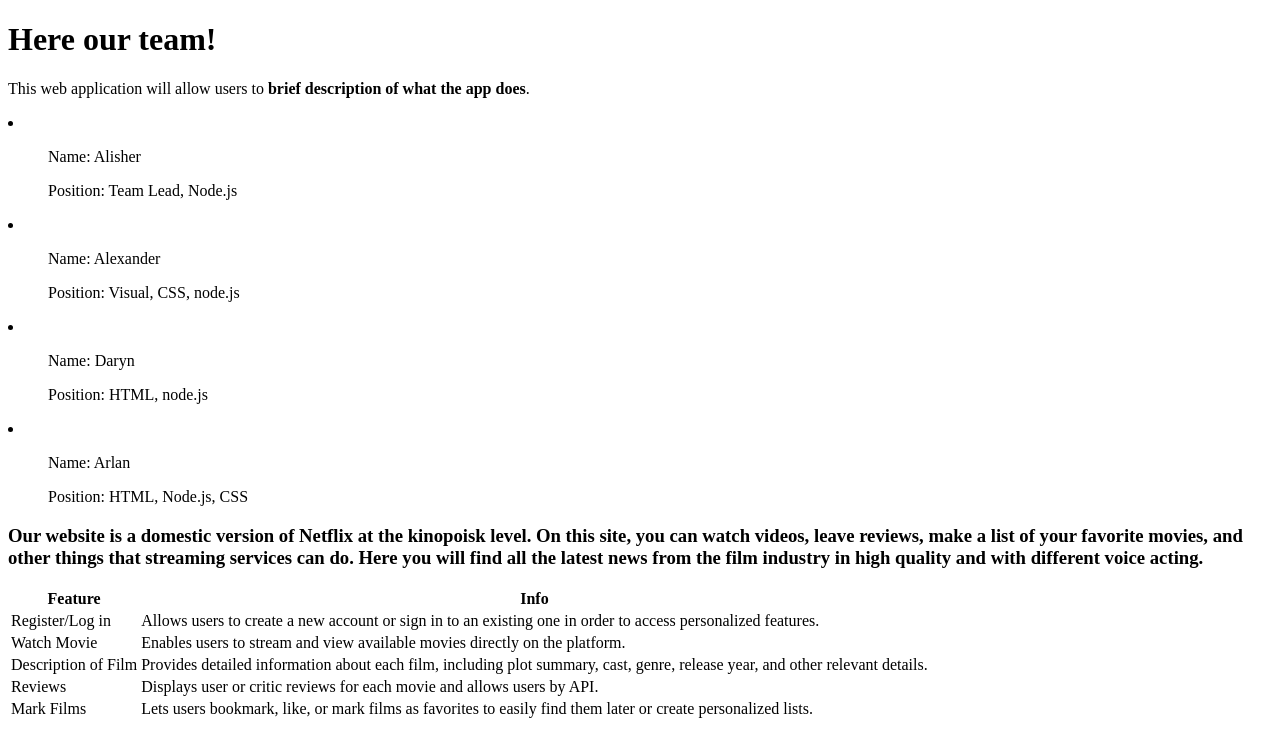
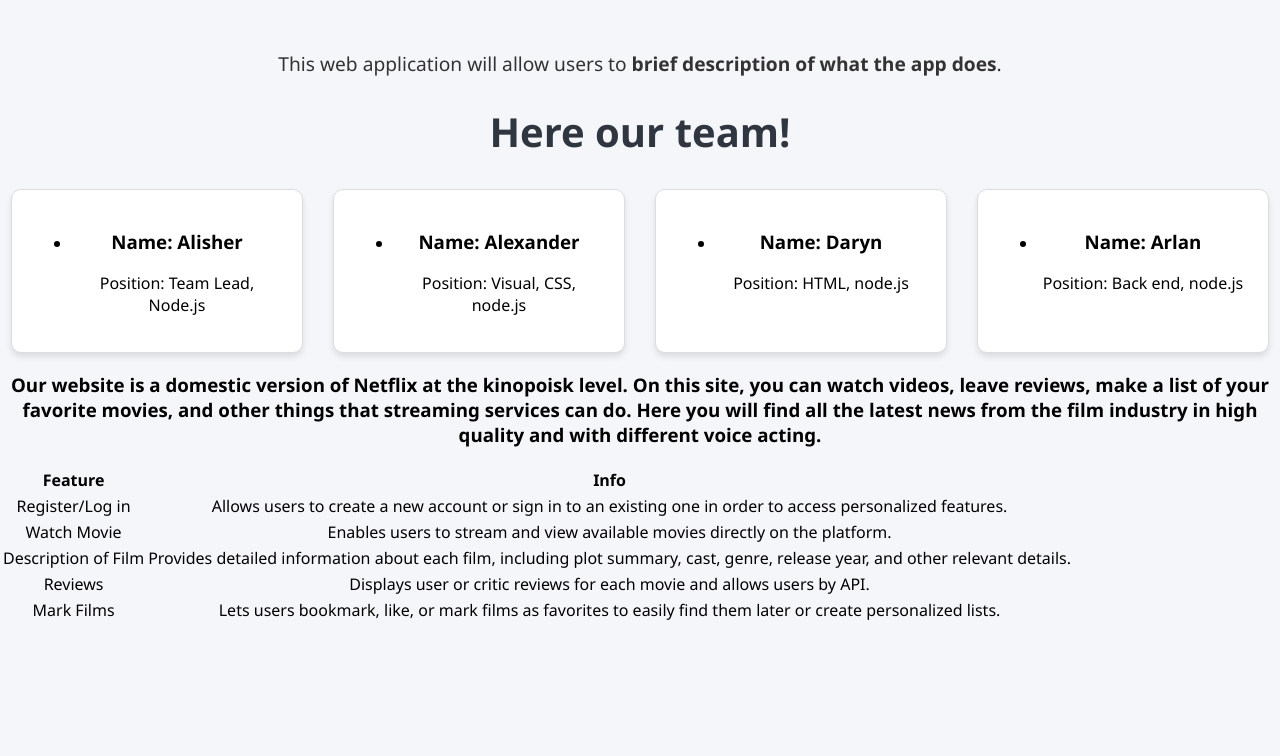
Before and after one commit to zhalisher/Web2Assignment1, a plain HTML site: page views/index.html in a window 1280 px wide. Drawn offline with Linux system fonts and the light colour scheme.

Commit message:
style: add CSS styles for layout and team member cards; update HTML structure

```diff
--- a/public/style.css
+++ b/public/style.css
@@ -0,0 +1,46 @@
+body {
+    background-color: #f5f6fa;
+    margin: 0;
+    padding: 0;
+    box-sizing: border-box;
+    font-family: "Segoe UI", Arial, sans-serif;
+}
+
+.title {
+    text-align: center;
+    margin-top: 50px;
+}
+
+.description {
+    font-size: 1.2em;
+    color: #333;
+    margin-bottom: 20px;
+}
+
+h1 {
+    font-size: 2.5em;
+    color: #2f3640;
+    margin-bottom: 30px;
+}
+
+.team {
+    display: flex;
+    justify-content: center;
+    gap: 30px;
+    flex-wrap: wrap;
+}
+
+.card {
+    background-color: #ffffff;
+    border: 1px solid #dcdde1;
+    border-radius: 10px;
+    padding: 20px;
+    width: 250px;
+    box-shadow: 0 4px 6px rgba(0, 0, 0, 0.1);
+    transition: transform 0.3s ease, box-shadow 0.3s ease;
+}
+
+.card:hover {
+    transform: translateY(-10px);
+    box-shadow: 0 12px 20px rgba(0, 0, 0, 0.2);
+}
--- a/views/index.html
+++ b/views/index.html
@@ -4,44 +4,43 @@
         <meta charset="UTF-8">
         <meta name="viewport" content="width=device-width, initial-scale=1.0">
         <title>Document</title>
-        <link rel="stylesheet" href="/public/style.css">
+        <link rel="stylesheet" href="../public/style.css">
     </head>
 
     <body>
-        <header>
-            <nav class="navbar">
-                <div class="container">
-
-                </div>
-            </nav>
-        </header>
-
         <main>
             <div class="container"></div>
             <div class="title">
-                <h1>Here our team!</h1>
                 <p class="description">
                     This web application will allow users to <strong>brief description of what the app does</strong>.
                 </p>
+                <h1>Here our team!</h1>
 
-                <div class="container">
-                    <div class="box">
-                        <li>
-                            <ul>Name: Alisher</ul>
-                            <ul>Position: Team Lead, Node.js</ul>
-                        </li>
-                        <li>
-                            <ul>Name: Alexander</ul>
-                            <ul>Position: Visual, CSS, node.js</ul>
-                        </li>
-                        <li>
-                            <ul>Name: Daryn</ul>
-                            <ul>Position: HTML, node.js</ul>
-                        </li>
-                        <li>
-                            <ul>Name: Arlan</ul>
-                            <ul>Position: HTML, Node.js, CSS</ul>
-                        </li>
+                <div class="team">
+                    <div class="card">
+                        <ul>
+                            <li><h3>Name: Alisher</h3>
+                            Position: Team Lead, Node.js</li>
+                        </ul>
+                    </div>
+                    <div class="card">
+                        <ul>
+                            <li><h3>Name: Alexander</h3>
+                            Position: Visual, CSS, node.js</li>
+                        </ul>
+                    </div>
+                    <div class="card">
+                        <ul>
+                            <li><h3>Name: Daryn</h3>
+                            Position: HTML, node.js</li>
+                        </ul>
+                    </div>
+                    <div class="card">
+                        <ul>
+                            <li><h3>Name: Arlan</h3>
+                            Position: Back end, node.js</li>
+                        </ul>
+                    </div>
                     </div>
 
                     <div class="descr">
```
